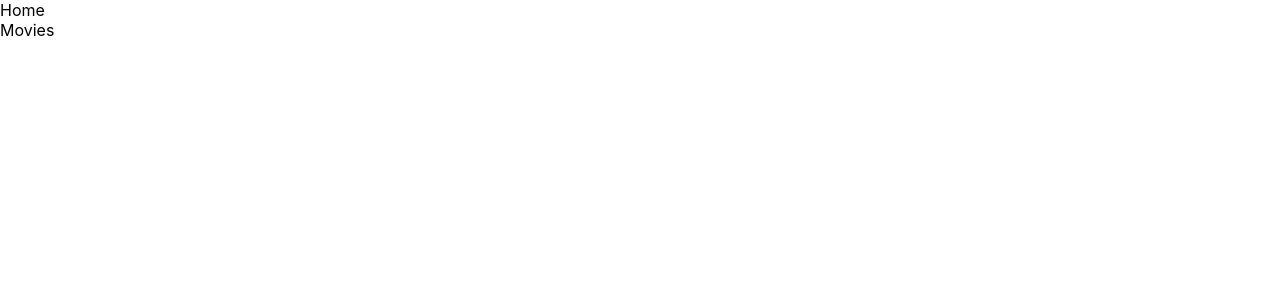
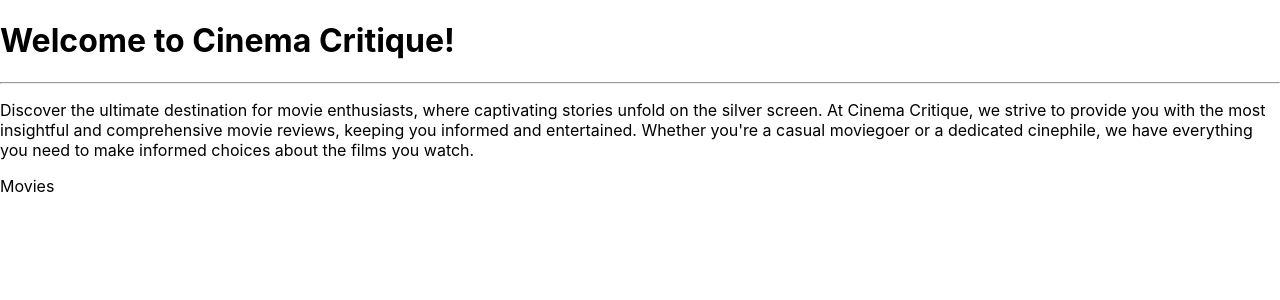
Before and after one commit to sawincp/phase-3-frontend, a React (Create React App) app: page / in a window 1280 px wide. Shown: the top 300 px of the page. Built offline with nearby package versions, Linux system fonts and the light colour scheme.

Commit message:
updated Home component

```diff
--- a/src/Home.js
+++ b/src/Home.js
@@ -2,7 +2,13 @@ import React from 'react'
 
  const Home = () => {
   return (
-    <div>Home</div>
+    <div>
+      <h1>Welcome to Cinema Critique!</h1>
+      <hr></hr>
+      <p>
+      Discover the ultimate destination for movie enthusiasts, where captivating stories unfold on the silver screen. At Cinema Critique, we strive to provide you with the most insightful and comprehensive movie reviews, keeping you informed and entertained. Whether you're a casual moviegoer or a dedicated cinephile, we have everything you need to make informed choices about the films you watch.
+      </p>
+    </div>
   )
 }
 
```
